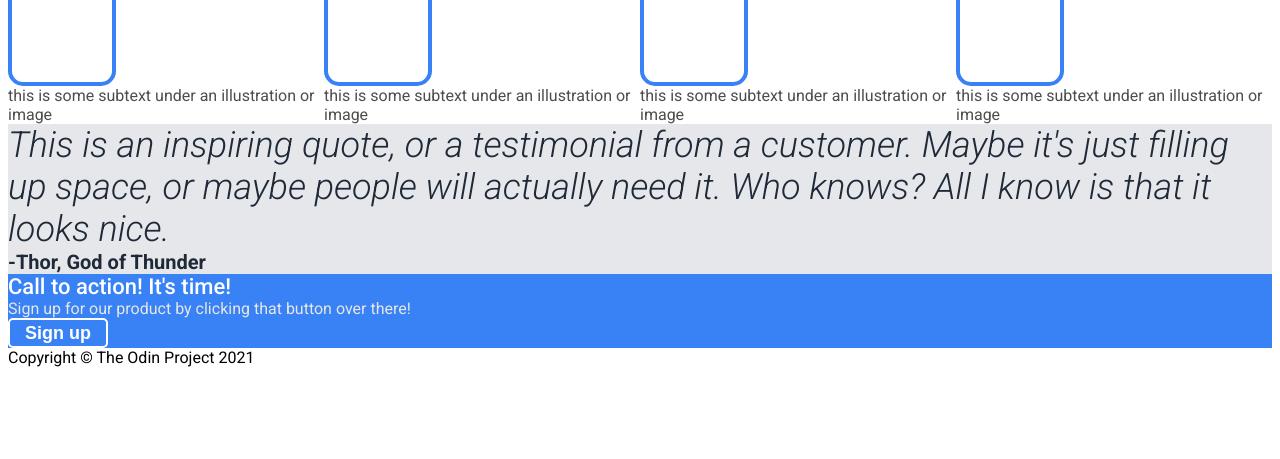
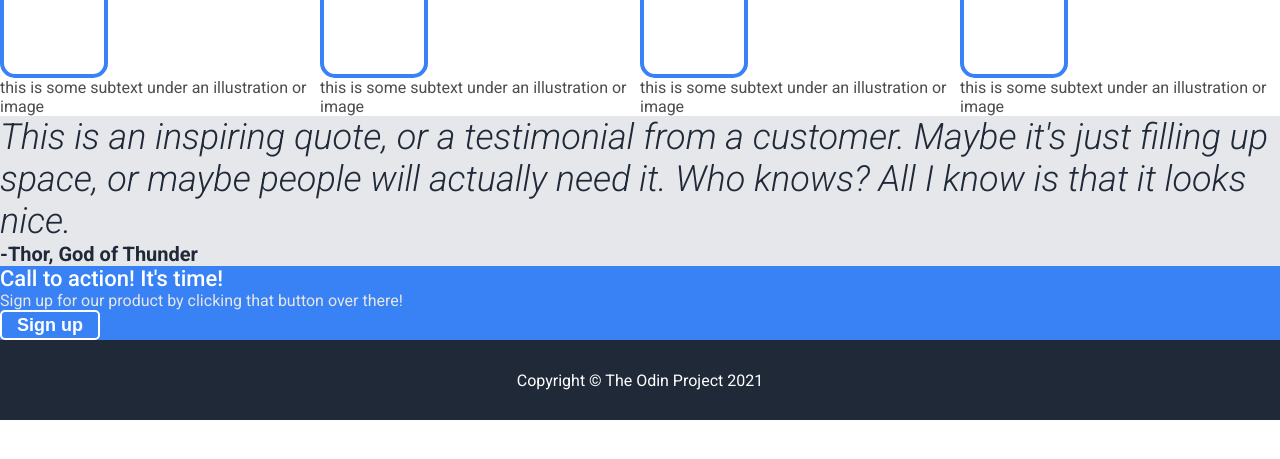
Before and after one commit to JL-CodeMonkey/Landing-Page, a plain HTML site: page index.html in a window 1280 px wide. Shown: the part 219-678 px from the top of the page. Drawn offline with Linux system fonts and the light colour scheme.

Commit message:
Fixed the white border around the whole page and finished the footer

```diff
--- a/style.css
+++ b/style.css
@@ -1,5 +1,6 @@
 body {
     font-family: "Roboto", sans-serif;
+    margin: 0;
 }
 
 .top {
@@ -116,3 +117,14 @@ body {
 }
 
 /*end of content3*/
+
+.footer {
+    background-color: #1F2937;
+    color: white;
+    display: flex;
+    justify-content: center;
+    align-items: center;
+    height: 80px;
+}
+
+/*end of footer*/
```
